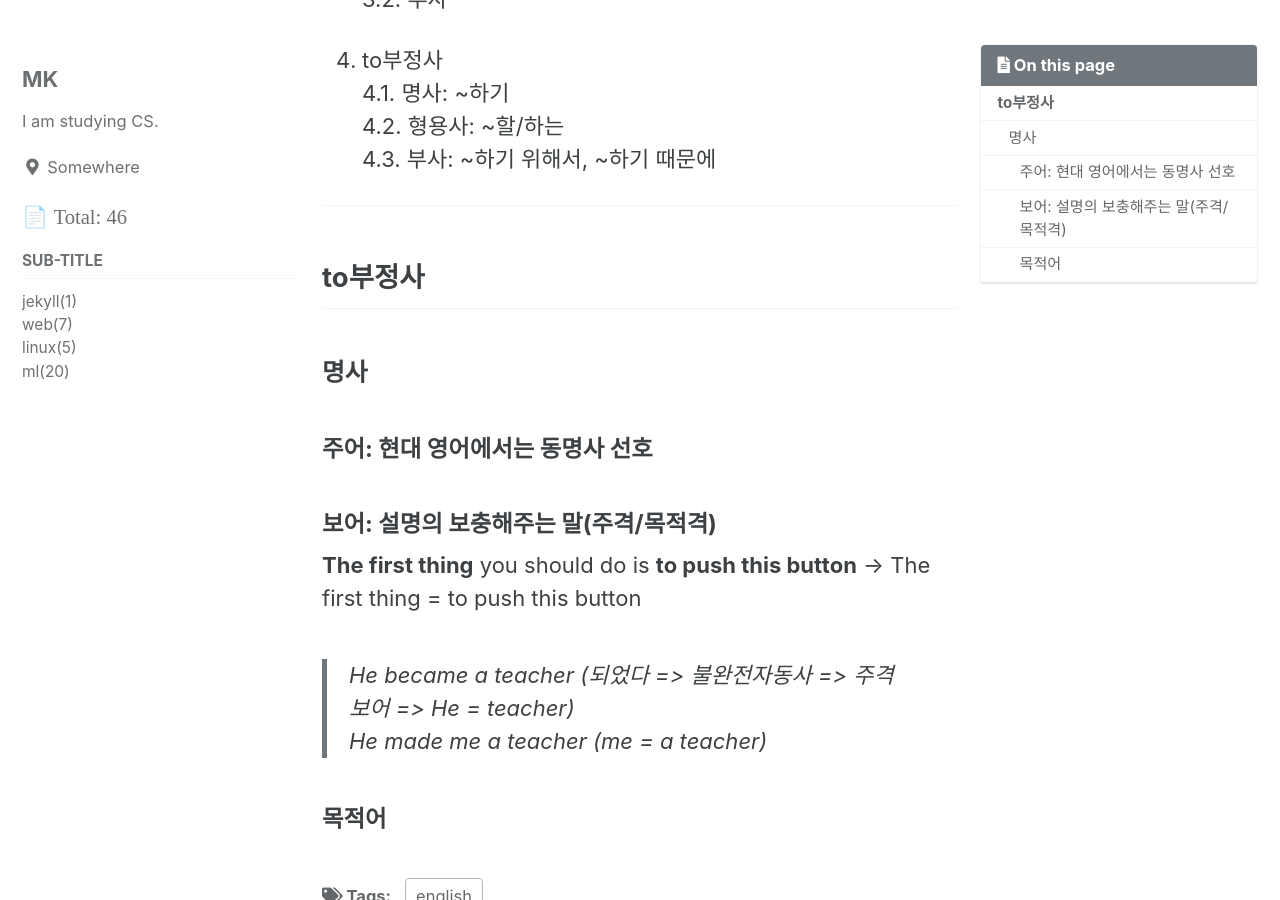
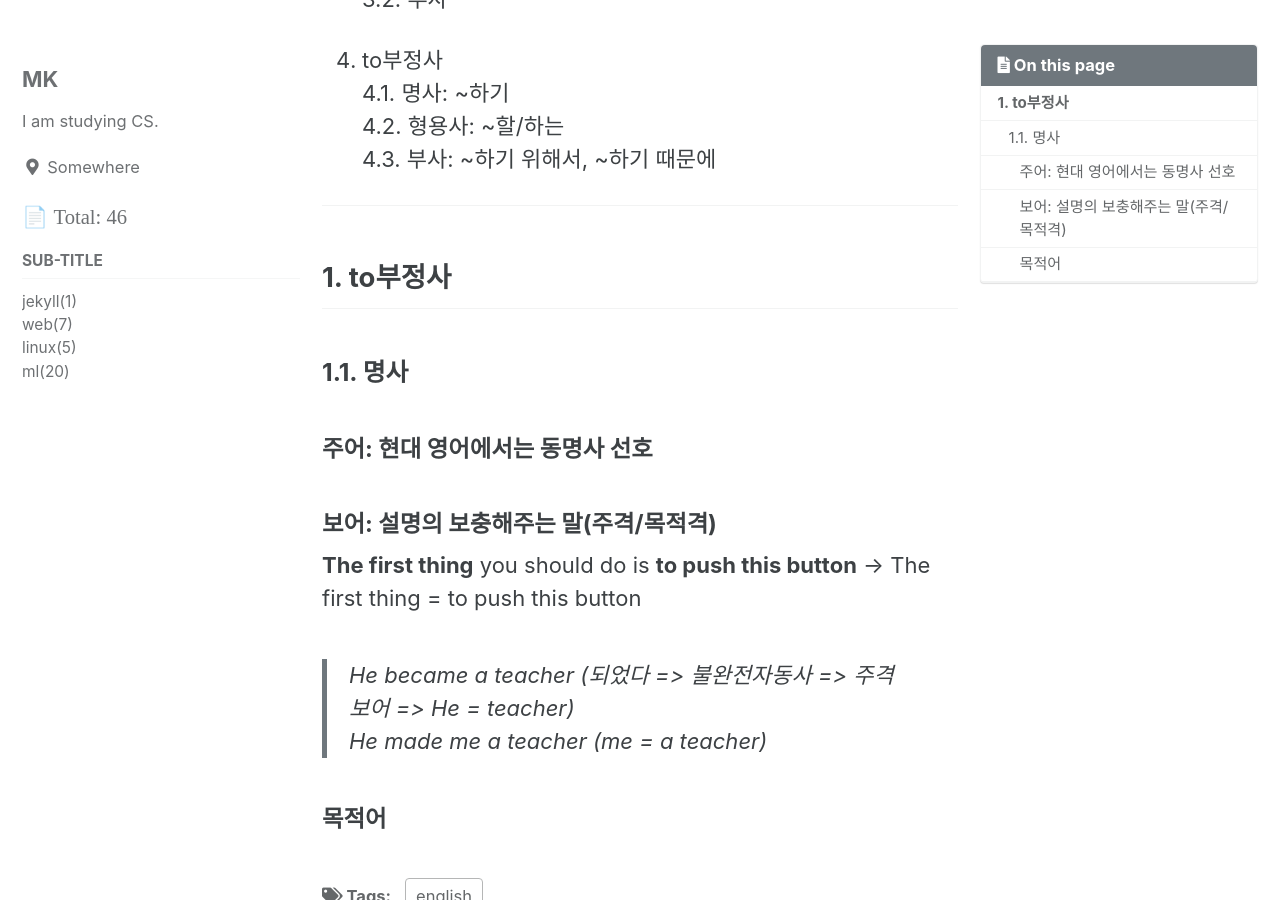
Before and after one commit to MK-43/mk-43.github.io, a Jekyll site: the page built from _posts/english/2022-06-05-verbid.md, in a window 1280 px wide and 900 px high, scrolled down 695 px. Built offline with Jekyll 4.4.1, drawn with Linux system fonts in a browser that asks for light colours; cached includes are drawn as plain includes.

Commit message:
fix verbid

```diff
--- a/_posts/english/2022-06-05-verbid.md
+++ b/_posts/english/2022-06-05-verbid.md
@@ -37,9 +37,9 @@ last_modified_at: 2022-06-05
 
 ---
 
-## to부정사
+## 1. to부정사
 
-### 명사
+### 1.1. 명사
 
 #### 주어: 현대 영어에서는 동명사 선호
 
```
